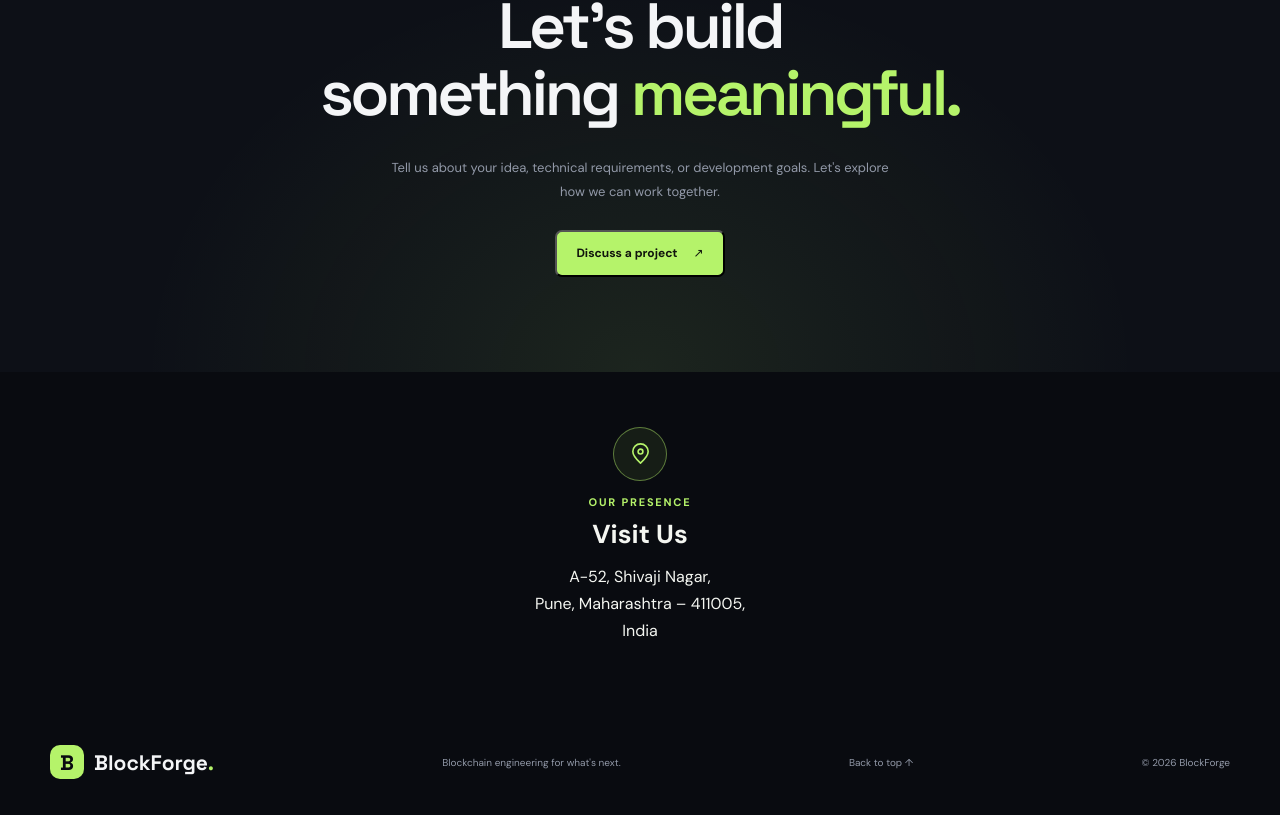
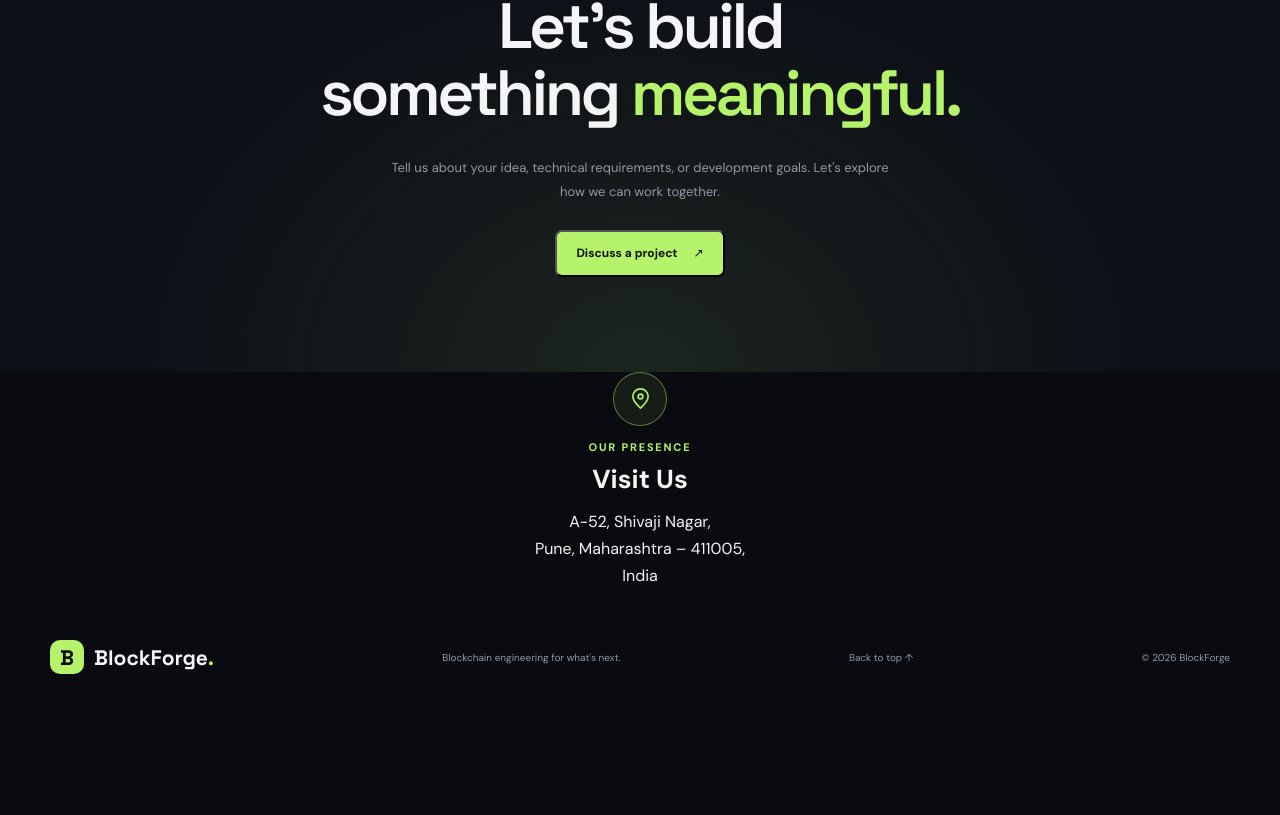
Before and after one commit to BlockForge-Devhimu/BlockForge-webiste-, a React (Vite) app: page / in a window 1280 px wide. Shown: the part 4844-5659 px from the top of the page. After the commit the page ends 5539 px from the top, so only its background shows below. Built offline with nearby package versions, Linux system fonts and the light colour scheme.

Commit message:
Update styles.css

```diff
--- a/src/styles.css
+++ b/src/styles.css
@@ -2227,3 +2227,20 @@ align-items: center !important;
 .visit-section .visit-card .visit-content .eyebrow {
 display: block;
 }
+/* Reduce space around Visit Us and footer */
+.visit-section {
+padding-top: 0 !important;
+padding-bottom: 0 !important;
+margin-bottom: 0 !important;
+}
+
+.visit-card {
+padding-top: 0 !important;
+padding-bottom: 0 !important;
+margin-bottom: 0 !important;
+}
+
+.visit-section + .footer {
+margin-top: 0 !important;
+padding-top: 30px !important;
+}
```
